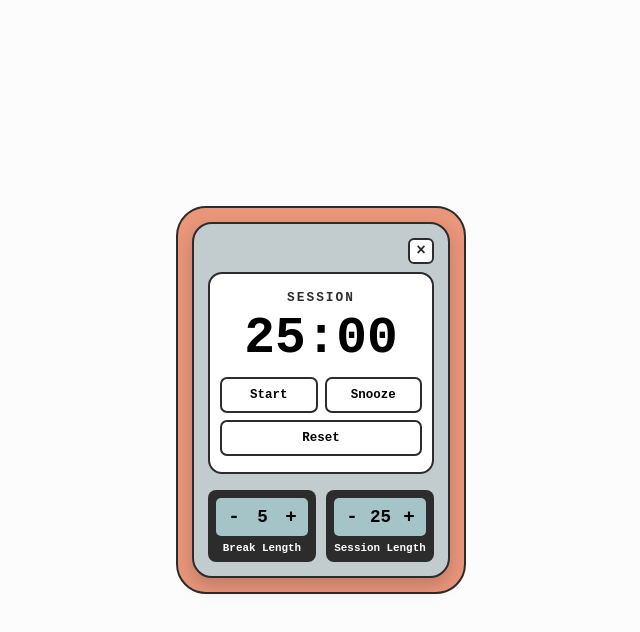
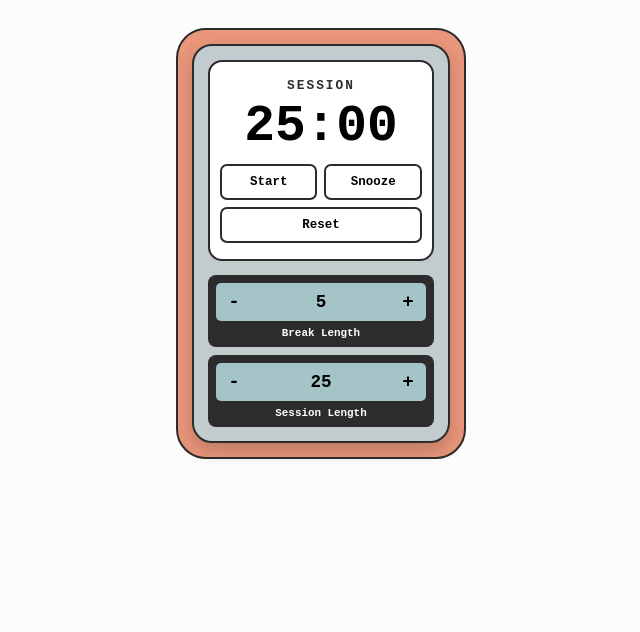
Before and after one commit to GOAT020406/pomodoro-mini-app, a plain HTML site: page web/index.html in a window 1280 px wide. Shown: the whole page, without its empty margins (319-959 px from the left). Drawn offline with Linux system fonts and the light colour scheme.

Commit message:
thought to make the app simple

```diff
--- a/web/index.html
+++ b/web/index.html
@@ -18,10 +18,7 @@
   <div class="device-container">
     <!-- Main Physical Device Shell -->
     <div class="device-card">
-      <!-- ADD right inside <div class="device-card">, above <div class="lcd-screen"> -->
-<div class="top-bar">
-    <button type="button" id="close-app-btn" class="close-btn" aria-label="Close app">&times;</button>
-</div>
+
         <!-- White  Screen -->
         <div class="lcd-screen">
             <span class="session-label">SESSION</span>
--- a/web/script.js
+++ b/web/script.js
@@ -127,20 +127,8 @@ function changeTime(type, amount) {
 }
 
 
-// ---  CLOSE / LIFECYCLE LOGIC ---
-function closeApp() {
-    if (typeof eel !== 'undefined' && typeof eel.close_app === 'function') {
-        eel.close_app();
-        return;
-    }
-    window.close();
-}
 
-window.addEventListener('beforeunload', () => {
-    if (typeof eel !== 'undefined' && typeof eel.close_app === 'function') {
-        eel.close_app();
-    }
-});
+
 
 
 // --- 7. EVENT LISTENERS ---
@@ -148,9 +136,7 @@ startBtn.addEventListener('click', toggleTimer);
 resetBtn.addEventListener('click', resetTimer);
 snoozeBtn.addEventListener('click', snoozeTimer); // Attached Snooze listener
 
-if (closeAPPBtn) {
-    closeAPPBtn.addEventListener('click', closeApp);
-}
+
 
 // Connect the plus/minus buttons dynamically
 const adjustButtons = document.querySelectorAll('.btn-adjust');
--- a/web/style.css
+++ b/web/style.css
@@ -8,8 +8,14 @@
 
 html,
 body {
-    width: 100%;
-    min-height: 100dvh;
+   margin: 0;
+    padding: 0;
+   /* min-height: 100dvh; */
+    display: flex;
+    justify-content: center;
+   /* align-items: center;*/
+    height: auto;
+    min-height: 0;
 }
 
 body {
@@ -17,17 +23,19 @@ body {
     justify-content: center;
     align-items: center;
     padding: clamp(10px, 3vw, 28px);
-    overflow-x: hidden;
-    overflow-y: auto;
+    /*overflow-x: hidden;
+    overflow-y: auto;  */
     background-color: #fdfcfc;
     font-family: 'Courier New', Courier, monospace;}
 .device-container {
     display: flex;
     justify-content: center;
     align-items: center;
+    flex: 0 1 auto;
+    min-width: 0;
     width: min(290px, 100%);
 
-    padding: clamp(10px, 3vw, 14px);
+    padding: clamp(10px, 2.5vw, 14px);
     background-color: darksalmon;
     border: 2px solid #2c2c2c;
     border-radius: clamp(20px, 6vw, 30px);
@@ -36,11 +44,10 @@ body {
 .device-card {
     display: flex;
     flex-direction: column;
-    justify-content: space-between;
-    gap: clamp(12px, 2.5vh, 16px);
+    gap: clamp(10px, 2vh, 14px);
     width: 100%;
-    height: 100%;
-    padding: clamp(10px, 2.5vw, 14px);
+    min-width: 0;
+    padding: clamp(10px, 2vw, 14px);
     background-color: #c2cbce;
  border: 2px solid #2c2c2c;
     border-radius: clamp(14px, 4vw, 20px);
@@ -110,10 +117,13 @@ body {
 .controls-row {
     display: flex;
     flex-wrap: wrap;
-    gap: 10px;}
+    gap: 8px;
+    width: 100%;
+    min-width: 0;
+}
 .control-card {
 display: flex;
-    flex: 1 1 100px;
+    flex: 1 1 110px;
     min-width: 0;
     flex-direction: column;
     align-items: center;
@@ -172,22 +182,7 @@ background-color: #a4c4c8;    border-radius: 5px;
     margin-bottom: -8px;
 }
 
-.close-btn {
-    width: 26px;
-    height: 26px;
-    display: flex;
-    align-items: center;
-    justify-content: center;
-    background-color: #ffffff;
-    border: 2px solid #2c2c2c;
-    border-radius: 6px;
-    color: #2c2c2c;
-    font-family: inherit;
-    font-size: 1rem;
-    font-weight: bold;
-    line-height: 1;
-    cursor: pointer;
-}
+
 
 .close-btn:hover {
     background-color: #d96b62;
```
Also changed, not shown: 1 other file.
